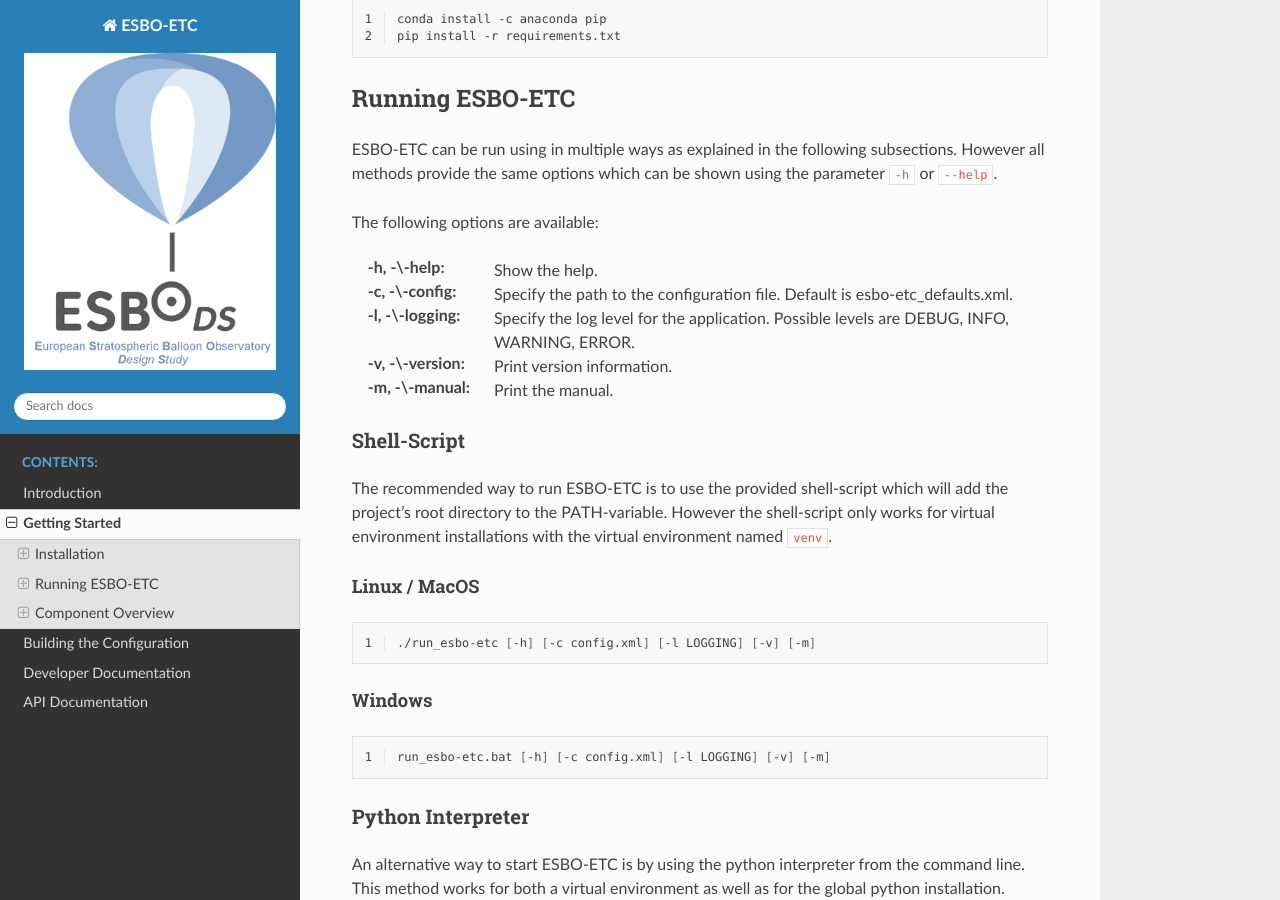
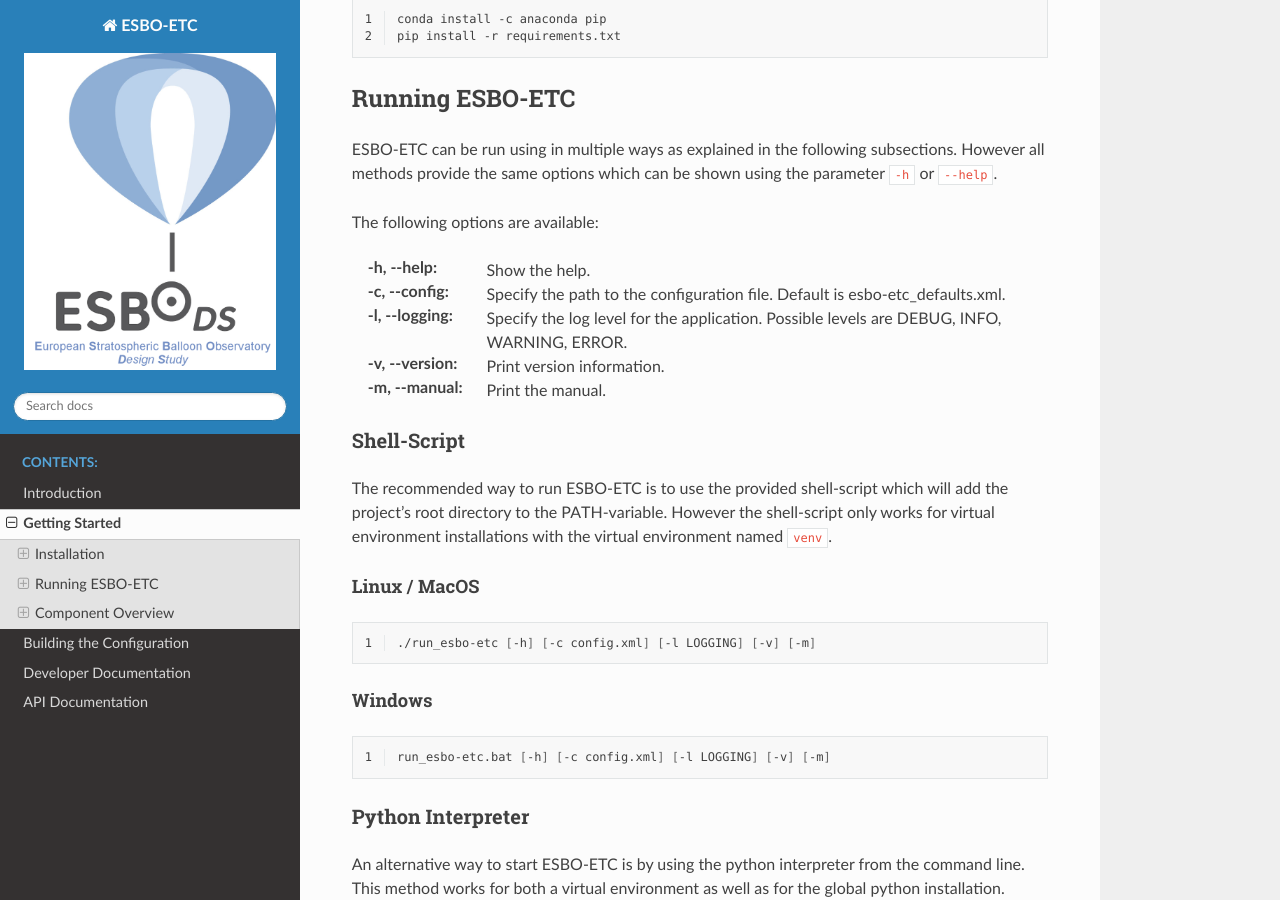
Before and after one commit to LukasK13/ESBO-ETC, a Sphinx documentation site: the page built from docs/source/usage/getting_started.rst, in a window 1280 px wide and 900 px high, scrolled down 1317 px. Built offline with Sphinx 7.4.7 and the Read the Docs theme 2.0.0, drawn with Linux system fonts in a browser that asks for light colours.

```diff
--- a/docs/source/usage/getting_started.rst
+++ b/docs/source/usage/getting_started.rst
@@ -77,11 +77,11 @@ same options which can be shown using the parameter ``-h`` or ``--help``.
 
 The following options are available:
 
-:-h, -\\-help: Show the help.
-:-c, -\\-config: Specify the path to the configuration file. Default is esbo-etc_defaults.xml.
-:-l, -\\-logging: Specify the log level for the application. Possible levels are DEBUG, INFO, WARNING, ERROR.
-:-v, -\\-version: Print version information.
-:-m, -\\-manual: Print the manual.
+:-h, -\-help: Show the help.
+:-c, -\-config: Specify the path to the configuration file. Default is esbo-etc_defaults.xml.
+:-l, -\-logging: Specify the log level for the application. Possible levels are DEBUG, INFO, WARNING, ERROR.
+:-v, -\-version: Print version information.
+:-m, -\-manual: Print the manual.
 
 
 Shell-Script
```
